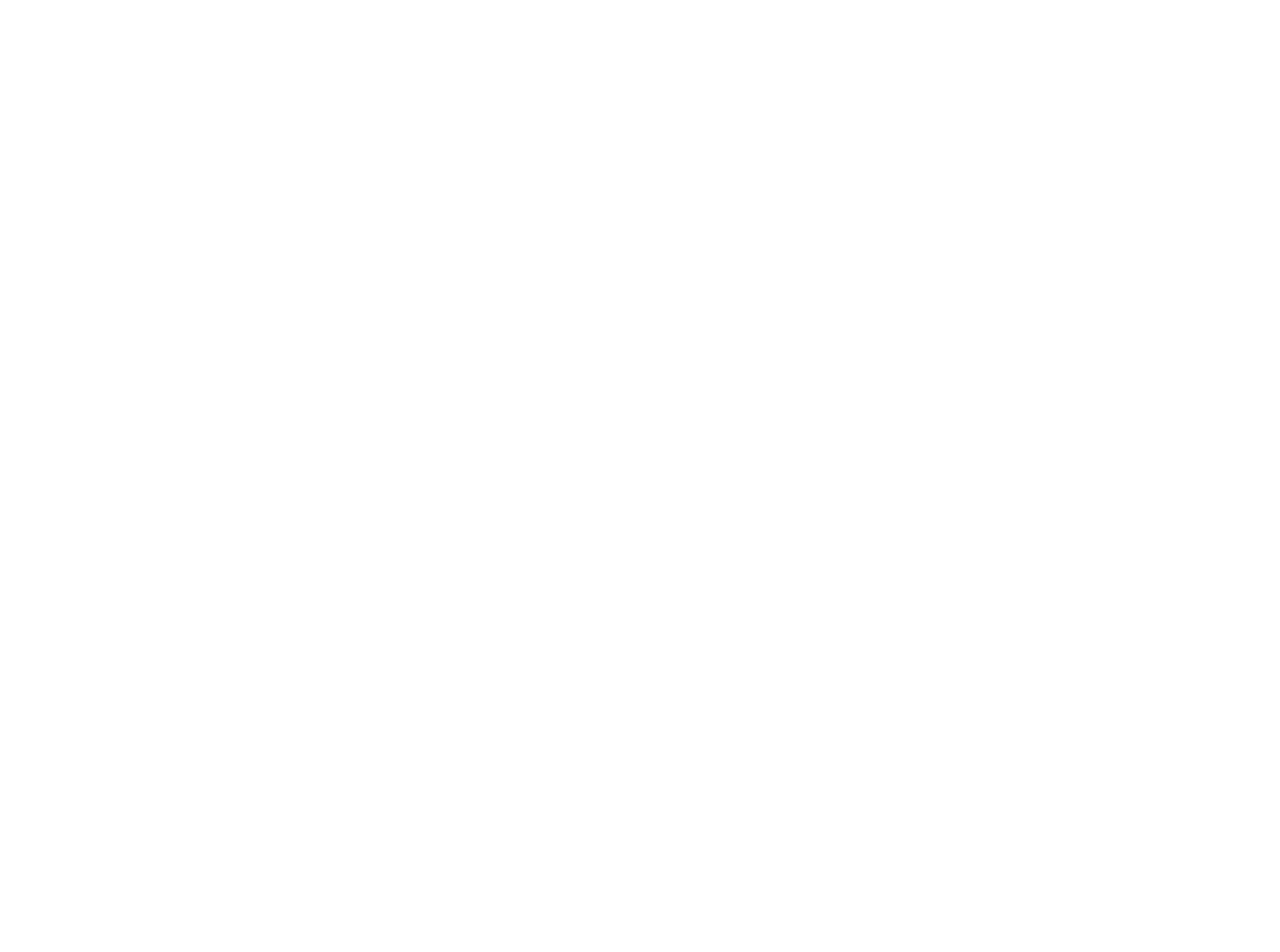
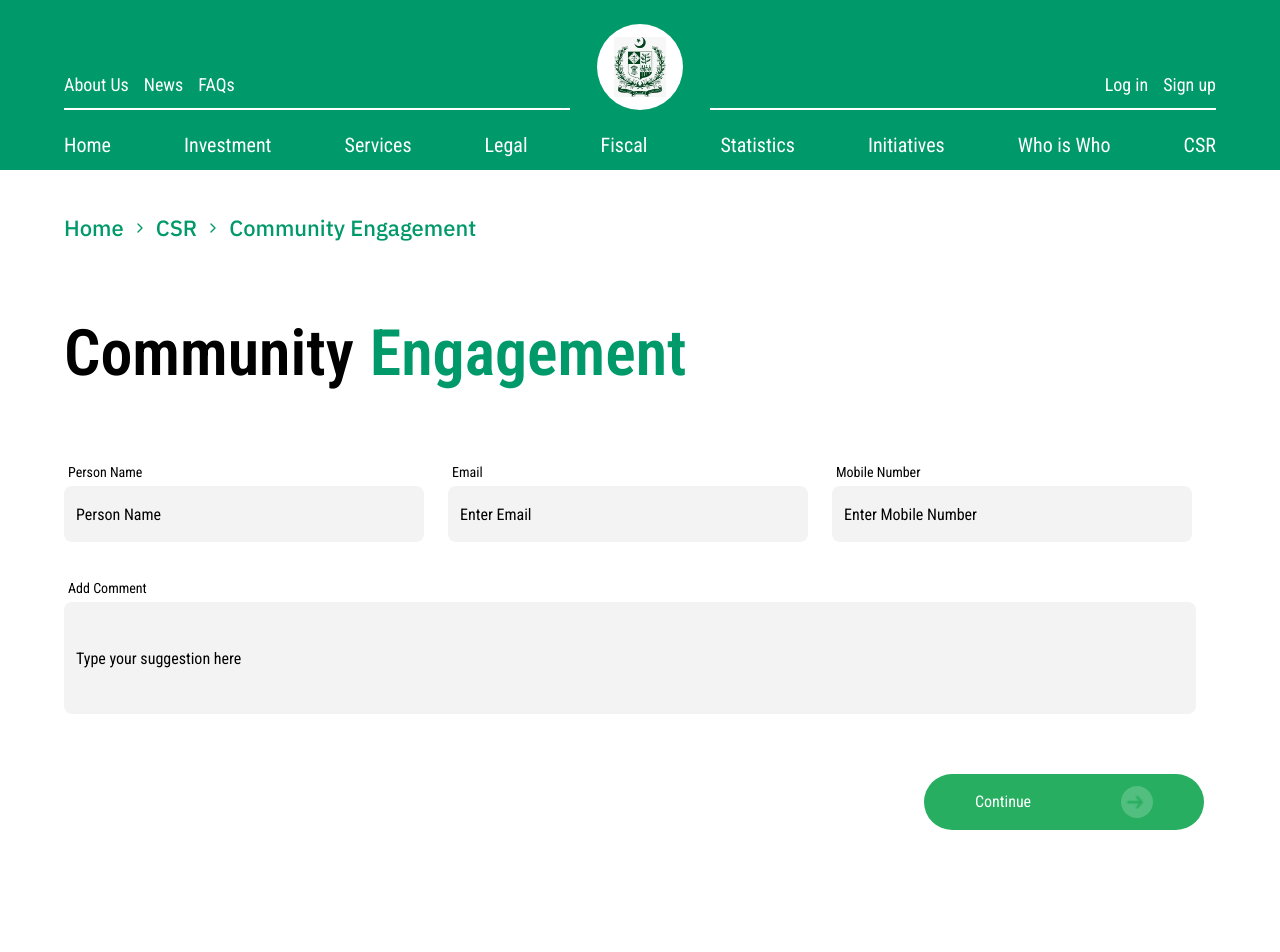
Before and after one commit to realAbdullah4504/mineral-app, a React (Create React App) app: page /csr-community in a window 1280 px wide. Before the commit this address had no page. Shown: the top 952 px of the page. Before the commit the page ends 800 px from the top, so only its background shows below. Built offline with nearby package versions, Linux system fonts and the light colour scheme; a web font is replaced by a local one.

Commit message:
Community form Initial Work

```diff
--- /dev/null
+++ b/src/pages/csr-community/index.js
@@ -0,0 +1,93 @@
+import React from "react";
+import BreadCrumbs from "components/Breadcrumbs";
+import { Container } from "components/UI";
+import arrow from "assets/images/arrowR.png";
+
+const CsrCommunity = () => {
+  const breadcrumbs = [
+    { path: "/", label: "Home" },
+    { path: "csr", label: "CSR" },
+    { path: "csr-community", label: "Community Engagement" },
+  ];
+  return (
+    <Container classes="w-[90%]">
+      <div className="flex flex-col">
+        <div className="flex mb-[62px] mt-[41px]">
+          <BreadCrumbs breadcrumbs={breadcrumbs} />
+        </div>
+        <div className="flex font-semibold text-[64px] mb-[60px]">
+          Community <span className="pl-4 text-[#009969]">Engagement</span>
+        </div>
+        <div className="flex">
+          <form action="">
+            <div className="flex flex-col">
+              <div className="flex mb-[36px]">
+                <div className="flex flex-col mr-6">
+                  <label htmlFor="" className="text-sm font-normal pl-1 pb-1">
+                    Person Name
+                  </label>
+                  <input
+                    type="text"
+                    name=""
+                    id=""
+                    placeholder="Person Name"
+                    className="bg-[#F3F3F4] rounded-[8px] w-[360px] h-[56px] pl-3 placeholder-black"
+                  />
+                </div>
+                <div className="flex flex-col mr-6">
+                  <label htmlFor="" className="text-sm font-normal pl-1 pb-1">
+                    Email
+                  </label>
+                  <input
+                    type="text"
+                    name=""
+                    id=""
+                    placeholder="Enter Email"
+                    className="bg-[#F3F3F4] rounded-[8px] w-[360px] h-[56px] pl-3 placeholder-black"
+                  />
+                </div>
+                <div className="flex flex-col mr-6">
+                  <label htmlFor="" className="text-sm font-normal pl-1 pb-1">
+                    Mobile Number
+                  </label>
+                  <input
+                    type="text"
+                    name=""
+                    id=""
+                    placeholder="Enter Mobile Number"
+                    className="bg-[#F3F3F4] rounded-[8px] w-[360px] h-[56px] pl-3 placeholder-black"
+                  />
+                </div>
+              </div>
+              <div className="flex mb-[60px]">
+                <div className="flex flex-col mr-6">
+                  <label htmlFor="" className="text-sm font-normal pl-1 pb-1">
+                    Add Comment
+                  </label>
+                  <input
+                    type="text"
+                    name=""
+                    id=""
+                    placeholder="Type your suggestion here"
+                    className="bg-[#F3F3F4] rounded-[8px] w-[1132px] h-[112px] pl-3 placeholder-black"
+                  />
+                </div>
+              </div>
+              <div
+                type="submit"
+                className="flex bg-[#27AE60] rounded-[28px] items-center justify-center w-[280px] h-[56px] ml-auto mr-4 mb-[593px] cursor-pointer text-white"
+              >
+                <div className="flex">Continue</div>
+                <div className="flex rounded-full bg-white bg-opacity-20 w-[32px] h-[32px] ml-[90px]">
+                  <img src={arrow} alt="arrow right" />
+                </div>
+              </div>
+            </div>
+          </form>
+        </div>
+      </div>
+    </Container>
+  );
+};
+
+export default CsrCommunity;
--- a/src/routes/index.js
+++ b/src/routes/index.js
@@ -14,6 +14,7 @@ const ATGDBusiness = lazy(() => import("../pages/ATGDBusiness"));
 const CSRInitiatives = lazy(() => import("../pages/csr-initiatives"));
 const CSRegulations = lazy(() => import("../pages/csr-regulations"));
 const CSRSuccessStories = lazy(() => import("../pages/csr-success-stories"));
+const CSRCommunity = lazy(() => import("../pages/csr-community"));
 const CSR = lazy(() => import("../pages/csr"));
 
 const InteractiveGisPortal = lazy(() =>
@@ -309,6 +310,12 @@ const AppRouter = () => (
             />
           }
         />
+        <Route
+          path="/csr-community"
+          element={
+            <PublicRoute component={CSRCommunity} layout={DashboardLayout} />
+          }
+        />
       </Routes>
     </Suspense>
   </Router>
```
